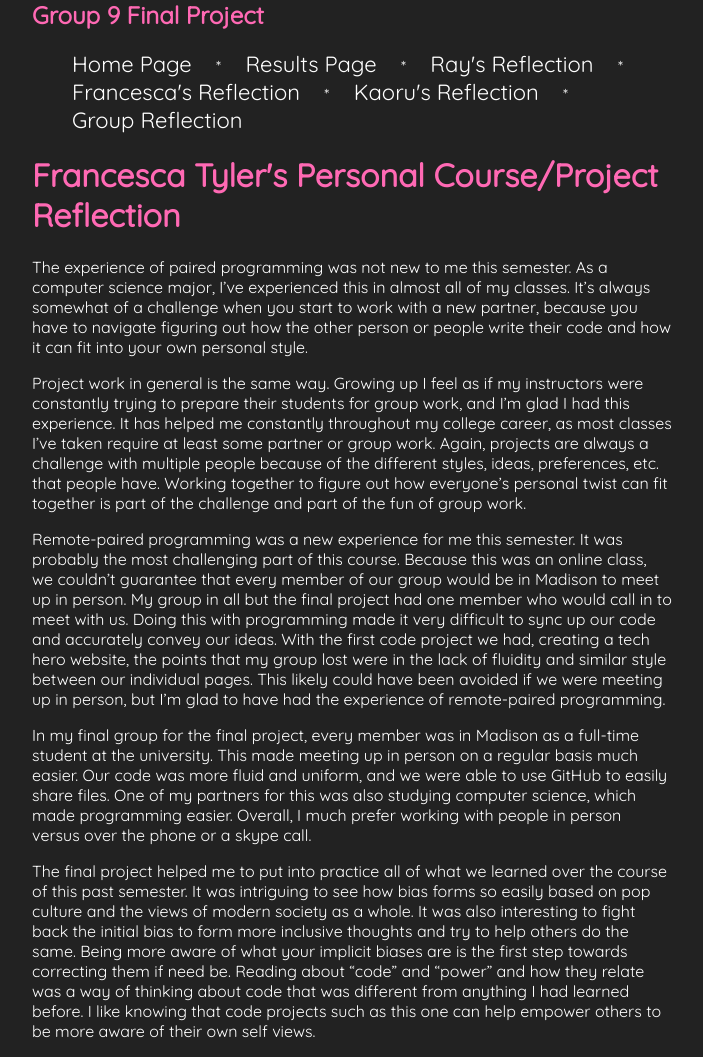
After one commit to rsmith52/LIS-500-Final, a PHP site: page /francesca_reflection.html in a window 1280 px wide. The commit adds this page. Shown: the whole page, without its empty margins (288-991 px from the left). Run offline with PHP 8.4, Linux system fonts and the light colour scheme.

Commit message:
Added reflections and nav bar

```diff
--- /dev/null
+++ b/francesca_reflection.html
@@ -0,0 +1,59 @@
+<html>
+  <head>
+    <link href="https://fonts.googleapis.com/css?family=Quicksand" rel="stylesheet">
+    <link href="style.css" rel="stylesheet">
+  </head>
+  <nav>
+    <h1>Group 9 Final Project</h1>
+    <ul>
+      <li>
+        <a href="index.html">Home Page</a>
+      </li>
+      <li>
+        *
+      </li>
+      <li>
+        <a href="results.php">Results Page</a>
+      </li>
+      <li>
+        *
+      </li>
+      <li>
+        <a href="ray_reflection.html">Ray's Reflection</a>
+      </li>
+      <li>
+        *
+      </li>
+      <li>
+        <a href="francesca_reflection.html">Francesca's Reflection</a>
+      </li>
+      <li>
+        *
+      </li>
+      <li>
+        <a href="kaoru_reflection.html">Kaoru's Reflection</a>
+      </li>
+      <li>
+        *
+      </li>
+      <li>
+        <a href="group_reflection.html">Group Reflection</a>
+      </li>
+    </ul>
+  </nav>
+  <body>
+      <h1>
+        Francesca Tyler's Personal Course/Project Reflection
+      </h1>
+      <p>The experience of paired programming was not new to me this semester. As a computer science major, I’ve experienced this in almost all of my classes. It’s always somewhat of a challenge when you start to work with a new partner, because you have to navigate figuring out how the other person or people write their code and how it can fit into your own personal style. </p>
+
+      <p>Project work in general is the same way. Growing up I feel as if my instructors were constantly trying to prepare their students for group work, and I’m glad I had this experience. It has helped me constantly throughout my college career, as most classes I’ve taken require at least some partner or group work. Again, projects are always a challenge with multiple people because of the different styles, ideas, preferences, etc. that people have. Working together to figure out how everyone’s personal twist can fit together is part of the challenge and part of the fun of group work. </p>
+
+      <p>Remote-paired programming was a new experience for me this semester. It was probably the most challenging part of this course. Because this was an online class, we couldn’t guarantee that every member of our group would be in Madison to meet up in person. My group in all but the final project had one member who would call in to meet with us. Doing this with programming made it very difficult to sync up our code and accurately convey our ideas. With the first code project we had, creating a tech hero website, the points that my group lost were in the lack of fluidity and similar style between our individual pages. This likely could have been avoided if we were meeting up in person, but I’m glad to have had the experience of remote-paired programming. </p>
+
+      <p>In my final group for the final project, every member was in Madison as a full-time student at the university. This made meeting up in person on a regular basis much easier. Our code was more fluid and uniform, and we were able to use GitHub to easily share files. One of my partners for this was also studying computer science, which made programming easier. Overall, I much prefer working with people in person versus over the phone or a skype call. </p>
+
+      <p>The final project helped me to put into practice all of what we learned over the course of this past semester. It was intriguing to see how bias forms so easily based on pop culture and the views of modern society as a whole. It was also interesting to fight back the initial bias to form more inclusive thoughts and try to help others do the same. Being more aware of what your implicit biases are is the first step towards correcting them if need be. Reading about “code” and “power” and how they relate was a way of thinking about code that was different from anything I had learned before. I like knowing that code projects such as this one can help empower others to be more aware of their own self views. </p>
+
+  </body>
+</html>
--- a/style.css
+++ b/style.css
@@ -1,5 +1,9 @@
 body {
   background-color: #222222;
+  font-family: 'Quicksand', sans-serif;
+  color: white;
+  max-width: 50%;
+  margin: auto;
 }
 
 form {
@@ -7,6 +11,22 @@ form {
   color: white;
   max-width: 50%;
   margin: auto;
+}
+
+nav li {
+  display: inline-block;
+  margin-right: 20px;
+}
+
+nav a {
+  text-decoration: none;
+  color: white;
+  font-size: 22px;
+}
+
+nav a:hover {
+  text-decoration: underline;
+  color: #FF69B4;
 }
 
 form h1 {
@@ -22,6 +42,19 @@ form h4 {
   color: #FF69B4;
 }
 
+h1 {
+  color: #FF69B4;
+}
+h2 {
+  color: #FF69B4;
+}
+h3 {
+  color: #FF69B4;
+}
+h4 {
+  color: #FF69B4;
+}
+
 .btn {
   width: 100px;
   height: 30px;
```
Also changed, not shown: index.php (+38 -0 lines), kaoru_reflection.html (added, +57 -0 lines), ray_reflection.html (added, +58 -0 lines), results.php (+51 -15 lines), 1 other file.
